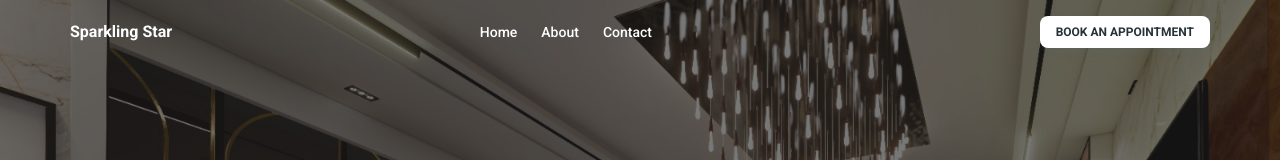
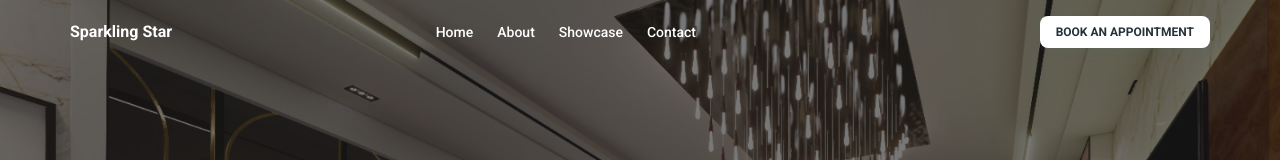
Before and after one commit to SearockApps/sparklingstar, a Next.js app: page /about in a window 1280 px wide. Shown: the top 160 px of the page. Built offline with nearby package versions, Linux system fonts and the light colour scheme.

Commit message:
fix case issues

```diff
--- a/src/app/Constants.tsx
+++ b/src/app/Constants.tsx
@@ -1,7 +1,3 @@
-function print(s: String) {
-  console.log(s)
-}
-
 const banners = [
   'image/banners/01.jpeg',
   'image/banners/02.jpeg',
--- a/src/app/about/small-hero.tsx
+++ b/src/app/about/small-hero.tsx
@@ -1,7 +1,7 @@
 "use client";
 
 import { Typography } from "@material-tailwind/react";
-import { Constants } from "../constants";
+import { Constants } from "../Constants";
 
 interface SmallHeroProps {
   title: string;
--- a/src/app/contact/contact-form.tsx
+++ b/src/app/contact/contact-form.tsx
@@ -11,7 +11,7 @@ import {
   IconButton,
 } from "@material-tailwind/react";
 import { EnvelopeIcon, PhoneIcon, TicketIcon } from "@heroicons/react/24/solid";
-import { Constants } from "../constants";
+import { Constants } from "../Constants";
 
 export function ContactForm() {
   return (
--- a/src/app/home/hero-text.tsx
+++ b/src/app/home/hero-text.tsx
@@ -3,7 +3,7 @@
 import React from "react";
 import Image from "next/image";
 import { Typography } from "@material-tailwind/react";
-import { Constants } from "../constants";
+import { Constants } from "../Constants";
 
 export function HeroText() {
   return (
--- a/src/app/home/hero.tsx
+++ b/src/app/home/hero.tsx
@@ -1,7 +1,7 @@
 "use client";
 
 import { Button, Typography } from "@material-tailwind/react";
-import { Constants } from "../constants";
+import { Constants } from "../Constants";
 
 function Hero() {
   const bgImageName = Constants.banners[Math.floor(Math.random()*Constants.banners.length)]
--- a/src/app/home/our-services.tsx
+++ b/src/app/home/our-services.tsx
@@ -3,7 +3,7 @@
 import React from "react";
 import Image from "next/image";
 import { Typography } from "@material-tailwind/react";
-import { Constants } from "../constants";
+import { Constants } from "../Constants";
 
 export function OurServices() {
   return (
--- a/src/app/unused/popular-clients.tsx
+++ b/src/app/unused/popular-clients.tsx
@@ -2,7 +2,7 @@
 
 import Image from "next/image";
 import { Typography } from "@material-tailwind/react";
-import { Constants } from "../constants";
+import { Constants } from "../Constants";
 
 export function PopularClients() {
   return (
--- a/src/components/carousel-slides.tsx
+++ b/src/components/carousel-slides.tsx
@@ -9,7 +9,6 @@ import { Constants } from "@/app/Constants";
 export function CarouselSlides() {
     return (<section className="px-8 pt-40 pb-20">
         <div className="container mx-auto bg-black py-10 lg:px-16">
-        {/* !rounded-lg bg-[url('/image/Background.png')] bg-center */}
         <Carousel
           transition={{ duration: 1 }}
           nextArrow={() => <></>}
--- a/src/components/navbar.tsx
+++ b/src/components/navbar.tsx
@@ -74,6 +74,7 @@ export function Navbar() {
         >
           <NavItem href="/">Home</NavItem>
           <NavItem href="/about">About</NavItem>
+          <NavItem href="/projects">Showcase</NavItem>
           <NavItem href="/contact">Contact</NavItem>
         </ul>
         <div className="hidden gap-2 lg:flex">
@@ -122,6 +123,7 @@ export function Navbar() {
           <ul className="flex flex-col gap-4 text-blue-gray-900">
             <NavItem href="/">Home</NavItem>
             <NavItem href="/about">About</NavItem>
+            <NavItem href="/projects">Showcase</NavItem>
             <NavItem href="/contact">Contact</NavItem>
             <NavItem href="/contact">
               Book an Appointment
```
